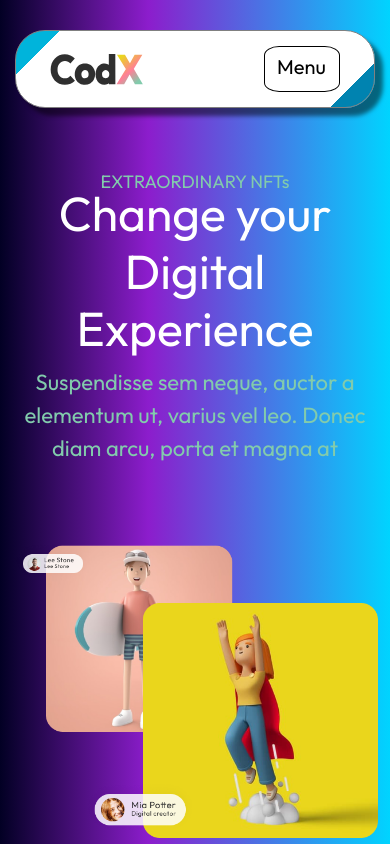
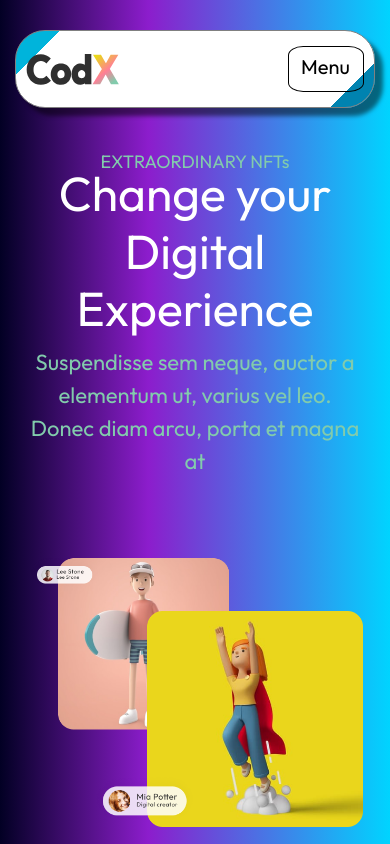
Before and after one commit to mrsev17/CodX_NFT_LandingPage, a plain HTML site: page index.html in a window 390 px wide. Shown: the top 844 px of the page. Drawn offline with nearby package versions, Linux system fonts and the light colour scheme.

Commit message:
Small update

```diff
--- a/index.html
+++ b/index.html
@@ -74,30 +74,26 @@
 
         </div>
 
-    </header>
+        <div class="header__banner">
 
-    <main>
-
-        <section class="banner">
-
-            <div class="container">
+            <div class="header__upper-part container">
 
                 <div class="row">
 
-                    <div class="banner__wrapper-upper d-flex">
+                    <div class="header__wrapper-upper d-flex">
 
-                        <div class="banner__left-side">
+                        <div class="header__left-side">
 
-                            <p class="banner__subtitle">EXTRAORDINARY NFTs</p>
+                            <p class="header__subtitle">EXTRAORDINARY NFTs</p>
 
-                            <h1 class="banner__title">Change your Digital Experience</h1>
+                            <h1 class="header__title">Change your Digital Experience</h1>
 
-                            <p class="banner__description">Suspendisse sem neque, auctor a
+                            <p class="header__description">Suspendisse sem neque, auctor a
                                 elementum ut, varius vel leo. Donec diam arcu, porta et magna at</p>
 
                         </div>
 
-                        <div class="banner__right-side">
+                        <div class="header__right-side">
                             <img src="assets/images/banner_picture_one.png" loading="lazy" alt="Banner Picture" title="Picture NFT" >
                         </div>
 
@@ -107,18 +103,24 @@
 
             </div>
 
-            <div class="container-fluid">
+            <div class="header__down-part container-fluid">
 
-                    <div>
+                <div>
 
-                        <img class="banner__collage-picture" src="assets/images/banner_picture_two.png" loading="lazy" alt="Picture NFT's" title="NFT">
+                    <img class="banner__collage-picture" src="assets/images/banner_picture_two.png" loading="lazy" alt="Picture NFT's" title="NFT">
 
-                    </div>
+                </div>
 
             </div>
 
 
-        </section>
+        </div>
+
+    </header>
+
+    <main>
+
+
 
         <section class="work">
 
--- a/scss/components/banner/banner-media.scss
+++ b/scss/components/banner/banner-media.scss
@@ -22,7 +22,6 @@
 
 @media (max-width: 992px) {
   .banner {
-
     &__title {
       font-size: 48px;
     }
--- a/scss/components/header/header-media.scss
+++ b/scss/components/header/header-media.scss
@@ -15,6 +15,24 @@
     .navbar-nav {
       margin-top: 20px !important;
     }
+    &__wrapper-upper {
+      flex-direction: column;
+      align-items: center;
+    }
+    &__subtitle {
+      margin-top: 40px;
+      text-align: center;
+    }
+    &__title {
+      text-align: center;
+      font-size: 48px;
+    }
+    &__description {
+      text-align: center;
+    }
+    &__collage-picture {
+      margin-top: 100px;
+    }
   }
 }
 
--- a/scss/components/header/header.scss
+++ b/scss/components/header/header.scss
@@ -33,4 +33,37 @@
       transition: $transition-regular;
     }
   }
+  &__wrapper-upper {
+    justify-content: space-between;
+  }
+  &__subtitle {
+    margin-top: 150px;
+    color: $accent-color;
+    font-family: $regular-font;
+    margin-bottom: -10px;
+    font-size: 18px;
+  }
+  &__title {
+    font-size: 68px;
+    font-family: $regular-font;
+    max-width: 550px;
+    color: #ffffff;
+  }
+  &__description {
+    font-family: $regular-font;
+    font-size: 22px;
+    max-width: 500px;
+    color: $accent-color;
+  }
+  &__right-side img {
+    margin-top: 60px;
+  }
+  &__collage-picture {
+    margin-top: 100px;
+    width: 100vw;
+  }
+  .container-fluid {
+    padding: 0;
+  }
+
 }
--- a/scss/components/work/work.scss
+++ b/scss/components/work/work.scss
@@ -5,6 +5,7 @@
   &__zero-two,
   &__zero-one {
     border-radius: 30px;
+    border: 1px solid grey;
     padding: 12px 24px;
     color: #ffffff;
     font-size: 18px;
```
Also changed, not shown: css/stylesheet.css, 1 other file.
